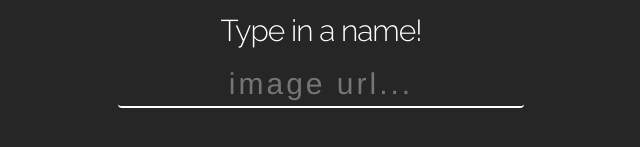
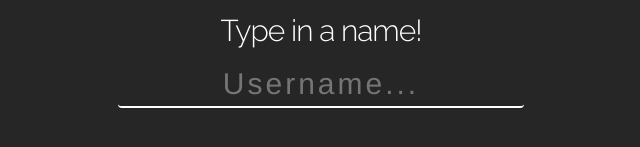
Before and after one commit to 2oVB/Interact, a website: page public/index.html in a window 1280 px wide. Shown: the part 289-436 px from the top of the page, 319-959 px from the left. Drawn offline with nearby package versions, Linux system fonts and the light colour scheme; no server answers.

Commit message:
Update index.html

```diff
--- a/public/index.html
+++ b/public/index.html
@@ -45,7 +45,7 @@
 
       <div id="name" class="form">
         <h3 class="title">Type in a name!</h3>
-        <input class="usernameInput" type="text" placeholder="image url..."/>
+        <input class="usernameInput" type="text" placeholder="Username..."/>
       </div>
     </li>
   </ul>
```
